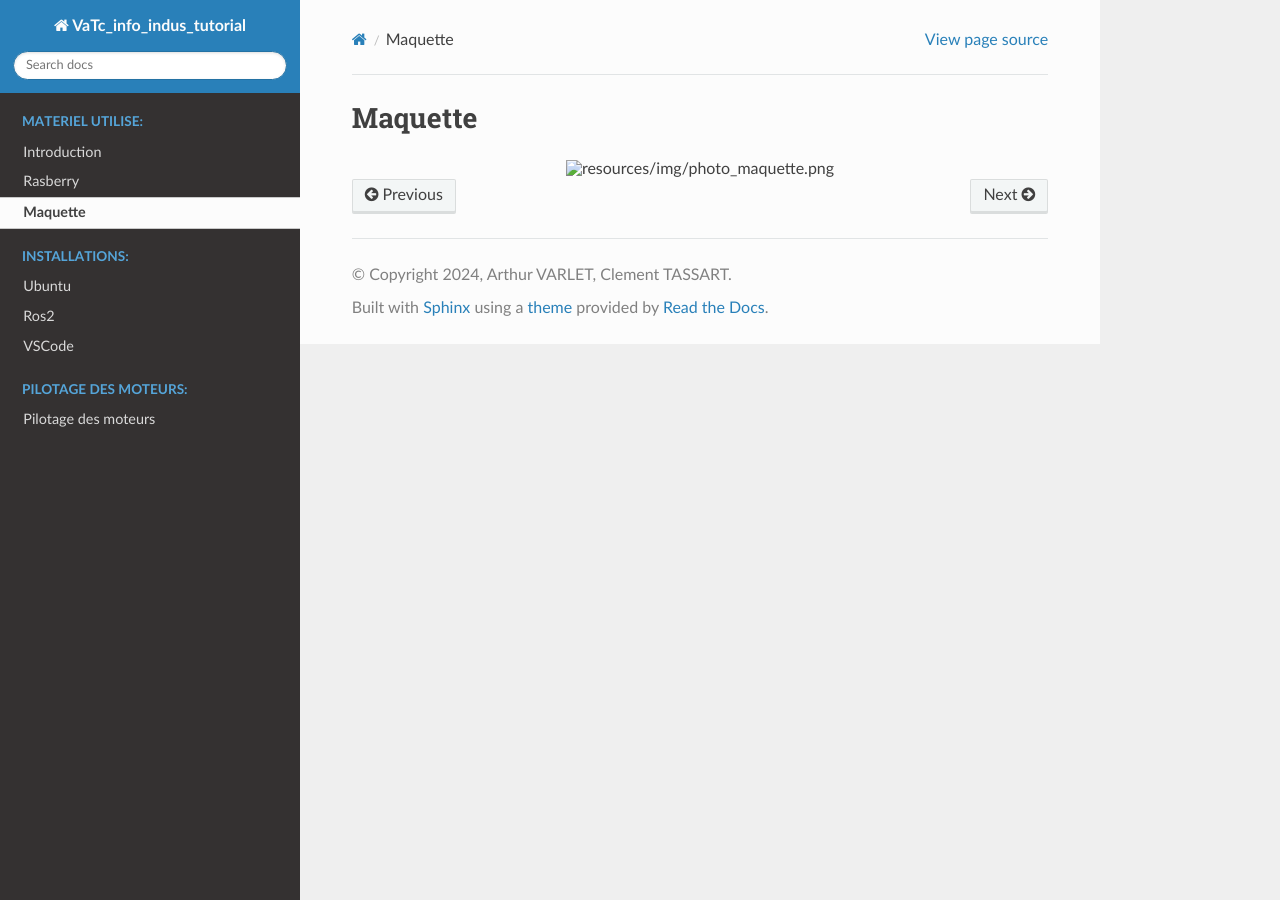
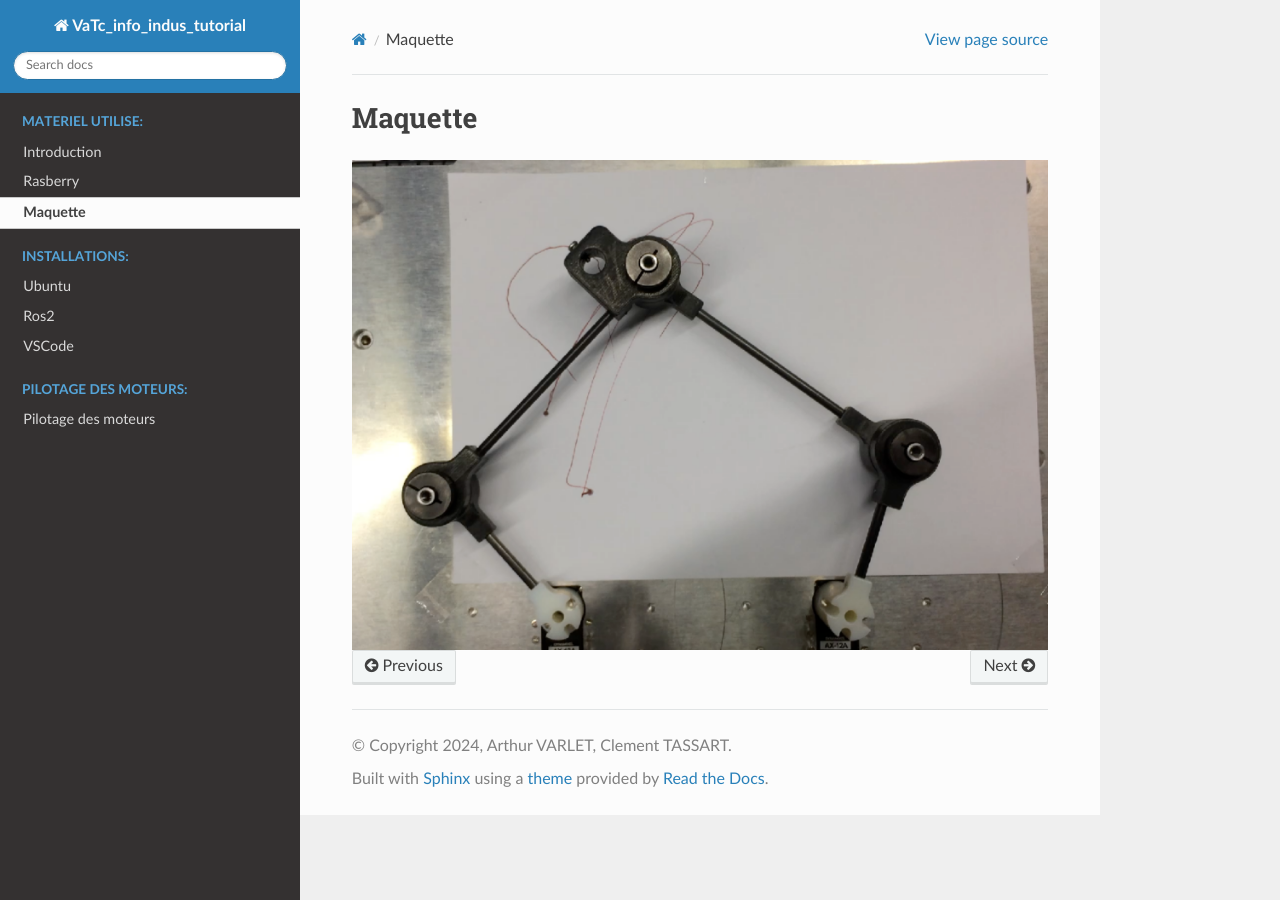
Before and after one commit to Aarthur371/info_indus_tutorial, a Sphinx documentation site: the page built from doc/sphinx/source/maquette.rst, in a window 1280 px wide. Built offline with Sphinx 7.4.7 and the Read the Docs theme 3.1.0, drawn with Linux system fonts in a browser that asks for light colours.

Commit message:
image_maquette

```diff
--- a/doc/sphinx/source/maquette.rst
+++ b/doc/sphinx/source/maquette.rst
@@ -1,5 +1,5 @@
 **********
 Maquette
 **********
-.. figure:: resources/img/photo_maquette.png
+.. figure:: ressources/img/photo_maquette.png
    :align: center
```
